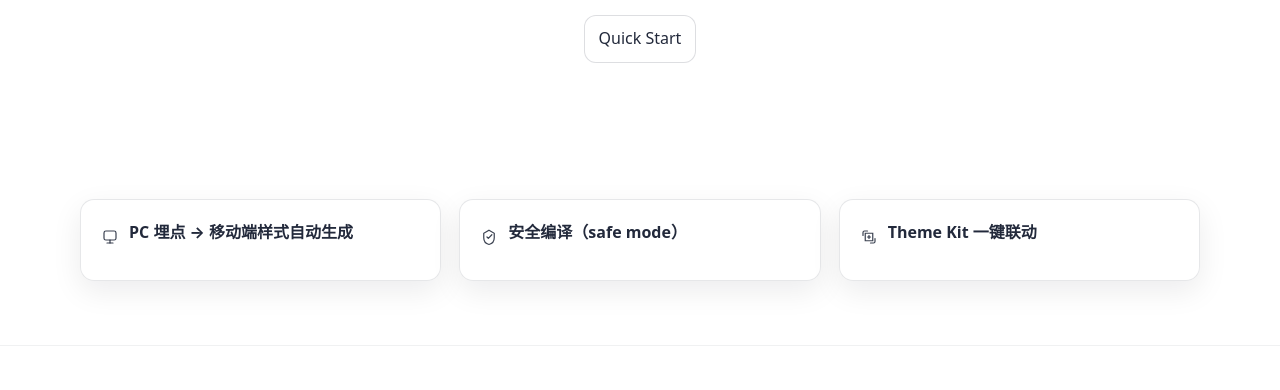
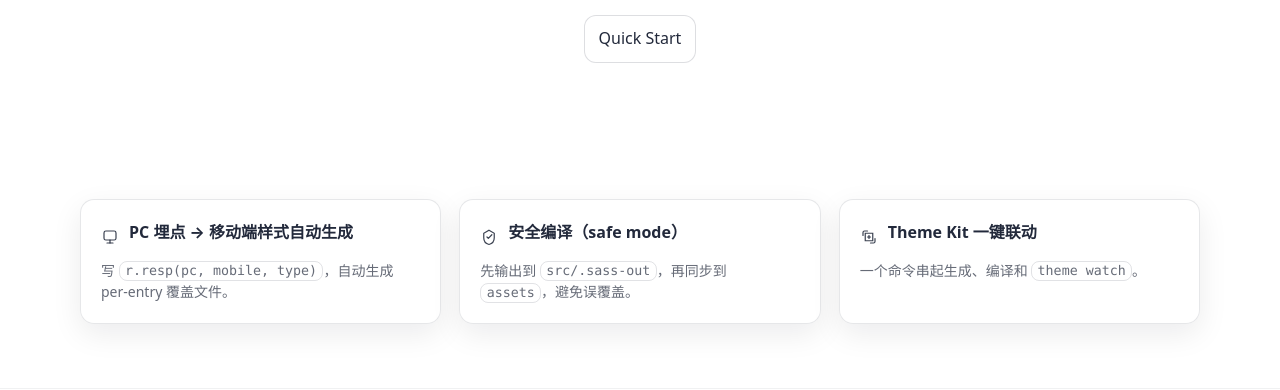
Before and after one commit to skylercong-cloud/shopify-scss-autofill, a website built with Vite: page website/index.html in a window 1280 px wide. Shown: the part 410-800 px from the top of the page. Built offline with nearby package versions, Linux system fonts and the light colour scheme.

Commit message:
website: add concise subtitles to hero cards

```diff
--- a/website/index.html
+++ b/website/index.html
@@ -105,6 +105,10 @@
                 </svg>
                 <h3>PC 埋点 → 移动端样式自动生成</h3>
               </div>
+              <p class="card__desc">
+                写 <span class="code">r.resp(pc, mobile, type)</span>，自动生成
+                per-entry 覆盖文件。
+              </p>
             </div>
 
             <div class="card">
@@ -131,6 +135,10 @@
                 </svg>
                 <h3>安全编译（safe mode）</h3>
               </div>
+              <p class="card__desc">
+                先输出到 <span class="code">src/.sass-out</span>，再同步到
+                <span class="code">assets</span>，避免误覆盖。
+              </p>
             </div>
 
             <div class="card">
@@ -174,6 +182,9 @@
                 </svg>
                 <h3>Theme Kit 一键联动</h3>
               </div>
+              <p class="card__desc">
+                一个命令串起生成、编译和 <span class="code">theme watch</span>。
+              </p>
             </div>
           </div>
         </div>
--- a/website/src/style.css
+++ b/website/src/style.css
@@ -325,6 +325,13 @@ p { margin: 8px 0 0; }
   margin-bottom: 6px;
 }
 
+.card__desc {
+  margin: 6px 0 0;
+  color: var(--muted);
+  font-size: 14px;
+  line-height: 1.5;
+}
+
 .icon {
   width: 18px;
   height: 18px;
```
